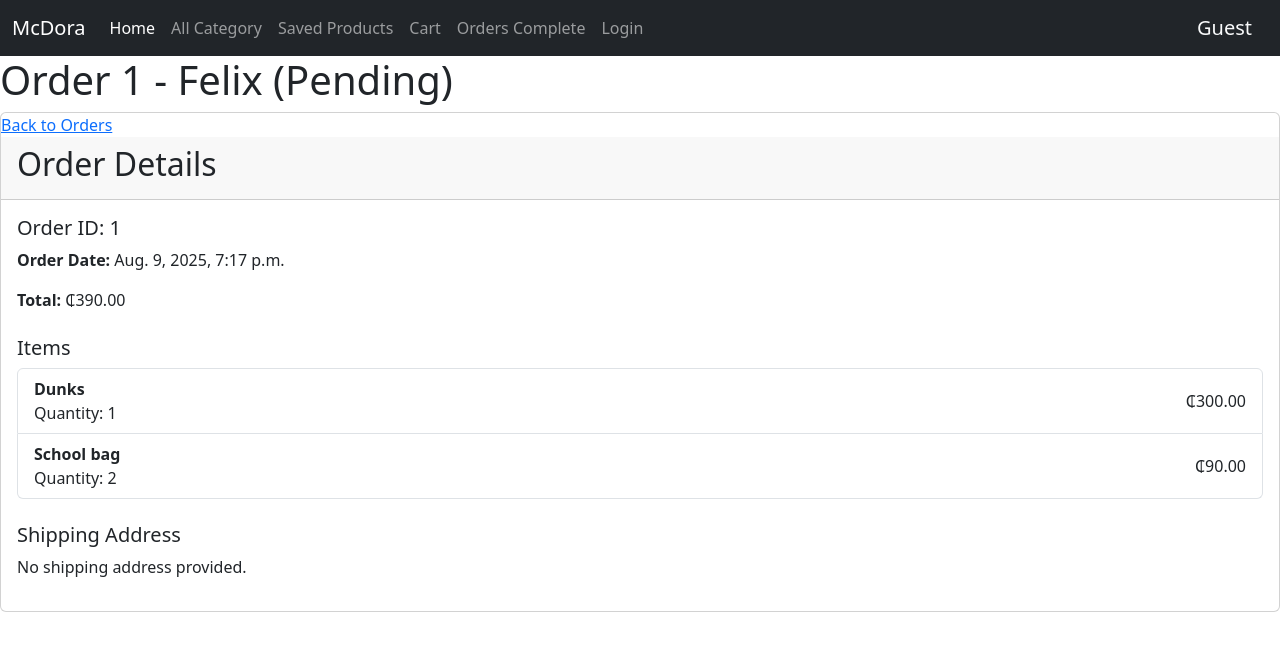
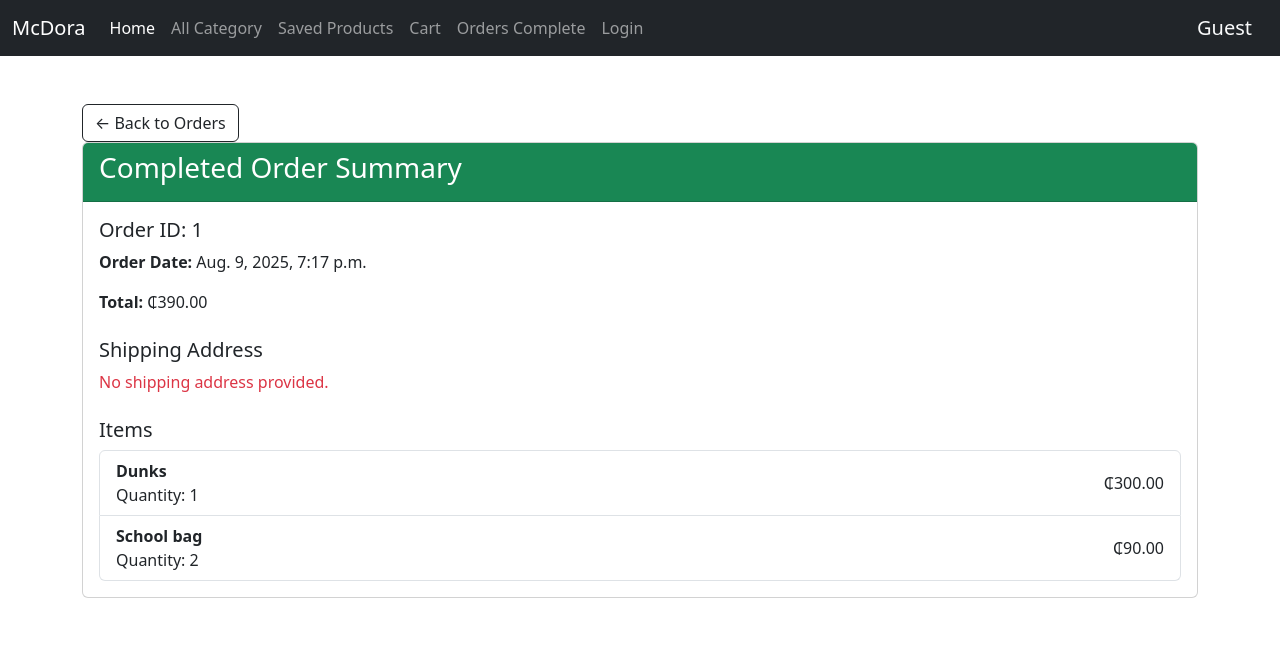
Before and after one commit to Parleyjay/poloshop, a Django app: page /order_detail/1/ in a window 1280 px wide. Shown: the top 651 px of the page. Run offline with Django 5.2, Linux system fonts and the light colour scheme; data comes from the database, SQL or seed files in the repository; both versions use the stored data as it was after the commit; some libraries are stand-ins or nearby versions; some web fonts are replaced.

Commit message:
Updated orders template

```diff
--- a/store/templates/order_detail.html
+++ b/store/templates/order_detail.html
@@ -1,20 +1,38 @@
 {% extends 'base.html' %}
+
 {% block content %}
+  {% if messages %}
+        {% for message in messages %}
+            <div class="alert alert-danger text-center">
+                {{ message }}
+            </div>
+        {% endfor %}
+    {% endif %}
 
-<h1>{{ order }}</h1>
 
-<div class="card mb-4">
-    <a href="{% url 'orders' %}">Back to Orders</a>
-    <div class="card-header">
-        <h2>Order Details</h2>
+<div class="container mt-5">
+    <a class="btn btn-outline-dark" href="{% url 'orders' %}">&#x2190; Back to Orders</a>
+  <div class="card">
+    <div class="card-header bg-success text-white">
+      <h3>Completed Order Summary</h3>
     </div>
     <div class="card-body">
-        {% if order %}
-            <h5 class="card-title">Order ID: {{ order.id }}</h5>
-            <p class="card-text"><strong>Order Date:</strong> {{ order.created_at }}</p>
-            <p class="card-text"><strong>Total:</strong> ₵{{ order.total_price }}</p>
 
-            <h5 class="mt-4">Items</h5>
+      {% if order %}
+        <h5 class="card-title">Order ID: {{ order.id }}</h5>
+        <p class="card-text"><strong>Order Date:</strong> {{ order.created_at }}</p>
+        <p class="card-text"><strong>Total:</strong> ₵{{ order.total_price }}</p>
+
+        <h5 class="mt-4">Shipping Address</h5>
+        {% if shipping_address %}
+          <p>{{ shipping_address.address }}</p>
+          <p>{{ shipping_address.city }}, {{ shipping_address.zipcode }}</p>
+          <p>{{ shipping_address.country }}</p>
+        {% else %}
+          <p class="text-danger">No shipping address provided.</p>
+        {% endif %}
+
+        <h5 class="mt-4">Items</h5>
         <ul class="list-group">
           {% for item in items %}
             <li class="list-group-item d-flex justify-content-between align-items-center">
@@ -27,17 +45,11 @@
           {% endfor %}
         </ul>
 
-            <h5 class="mt-4">Shipping Address</h5>
-            {% if shipping_address %}
-                <p>{{ order.shipping_address.address }}</p>
+      {% else %}
+        <p class="text-muted mt-3">No completed cart found.</p>
+      {% endif %}
 
-            {% else %}
-                <p>No shipping address provided.</p>
-            {% endif %}
-        {% else %}
-            <p>No order details available.</p>
-        {% endif %}
     </div>
-
-
+  </div>
+</div>
 {% endblock %}
```
Also changed, not shown: db.sqlite3.
